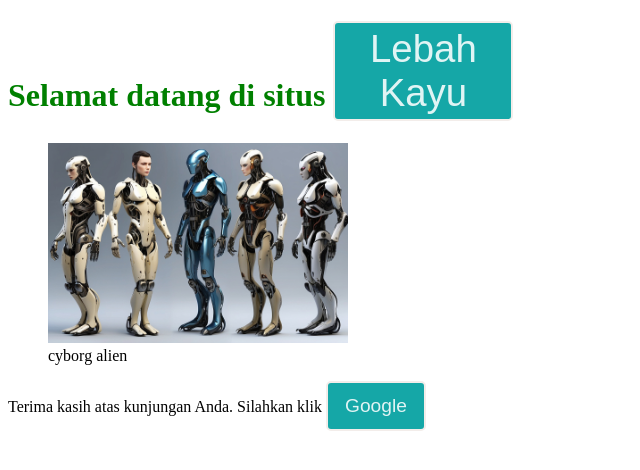
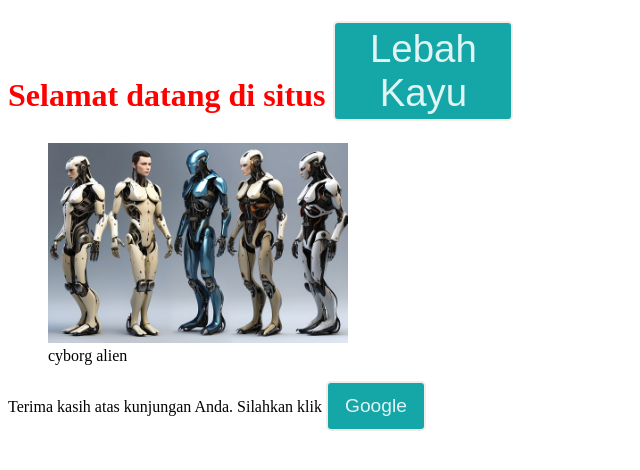
Before and after one commit to lebahkayu/web, a plain HTML site: page index.html in a window 1280 px wide. Shown: the whole page, without its empty margins (0-640 px from the left). Drawn offline with Linux system fonts and the light colour scheme.

Commit message:
rubah warna h1

```diff
--- a/index.html
+++ b/index.html
@@ -8,7 +8,7 @@
 <body>
   <main>
     <h1>
-			<font color="green">
+			<font color="red">
       	Selamat datang di situs
 					<a href="https://lebahkayu.netlify.app/">
 						<button class="lebahkayu">Lebah Kayu</button>
```
